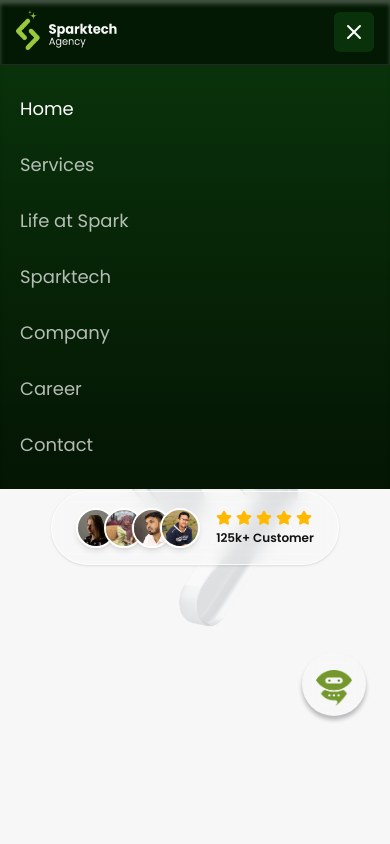
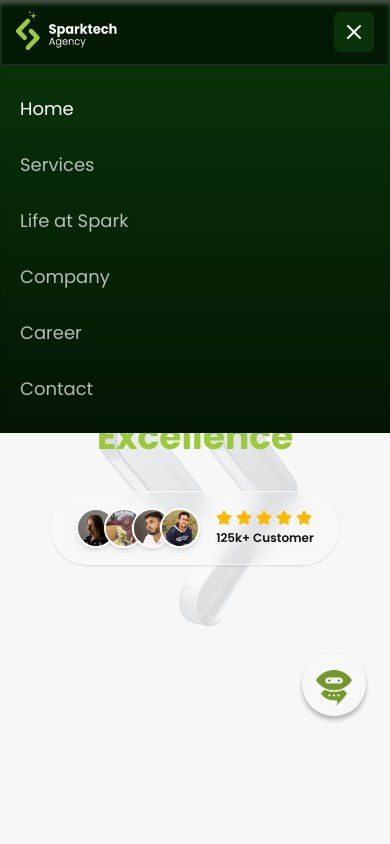
Before and after one commit to sparktechagency/sparktechagency-web-front-end, a Next.js app: page / in a window 390 px wide. Both pictures are taken after a click on the button 354 px from the left and 32 px from the top of the page. Shown: the top 844 px of the page. Built offline with nearby package versions, Linux system fonts and the light colour scheme; what @ant-design/nextjs-registry would draw is missing.

Commit message:
hide sparktech from mobile nav

```diff
--- a/src/shared/navbar/mobile-menu/MobileMenu.tsx
+++ b/src/shared/navbar/mobile-menu/MobileMenu.tsx
@@ -5,7 +5,6 @@
 import { usePathname } from "next/navigation";
 import { ChevronDown, ChevronUp } from "lucide-react";
 import navItems from "@/constants/navItem";
-import OutlineButton from "./OutlineButton";
 
 interface MobileMenuProps {
   open: boolean;
@@ -104,7 +103,11 @@
       }`}
     >
       <div className="flex flex-col p-5">
-        <nav className="space-y-2">{navItems.map(renderMenuItem)}</nav>
+        <nav className="space-y-2">
+          {navItems
+            .filter((item) => item.labelKey !== "Sparktech")
+            .map((item) => renderMenuItem(item))}
+        </nav>
       </div>
     </div>
   );
```
